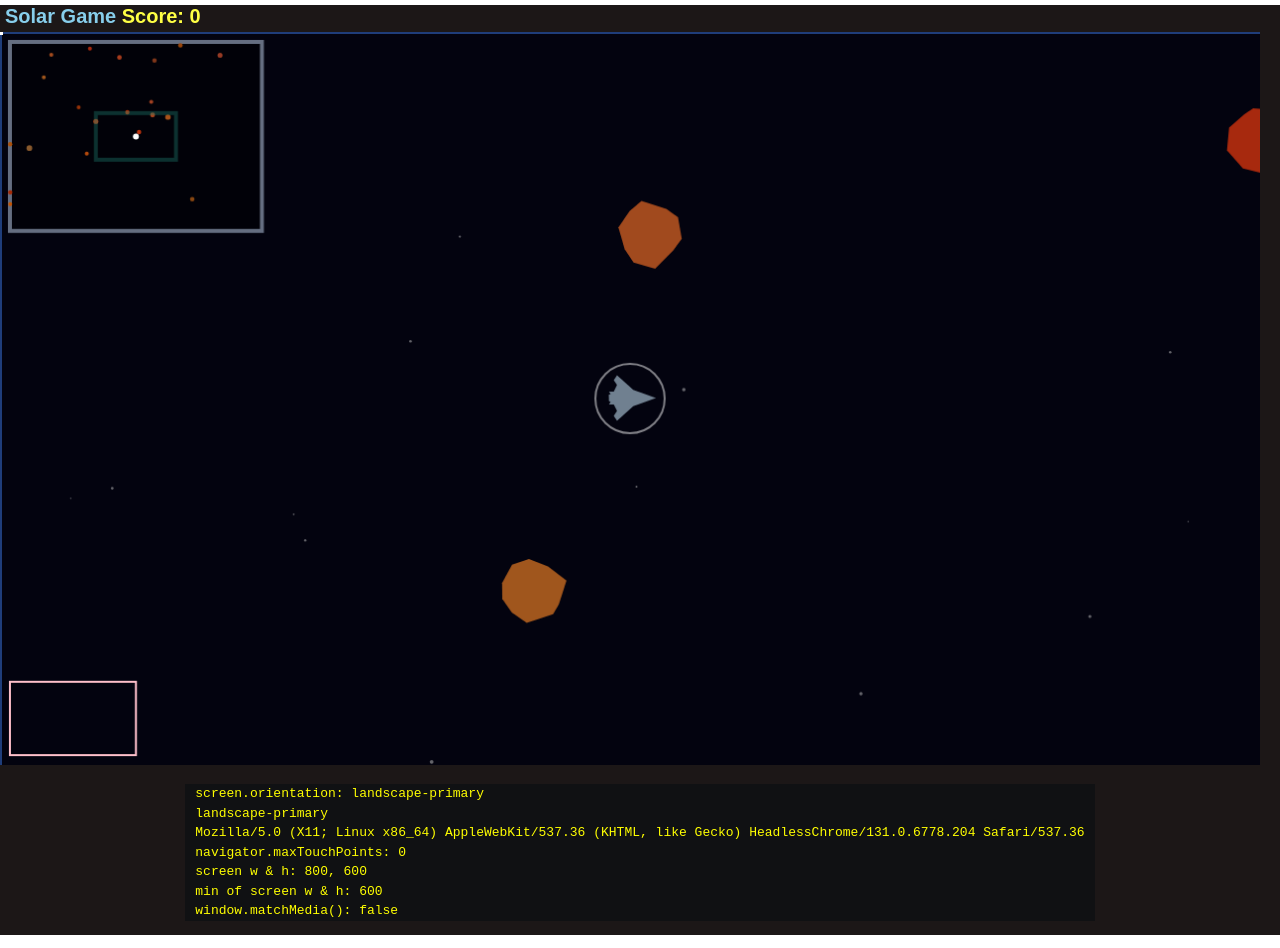
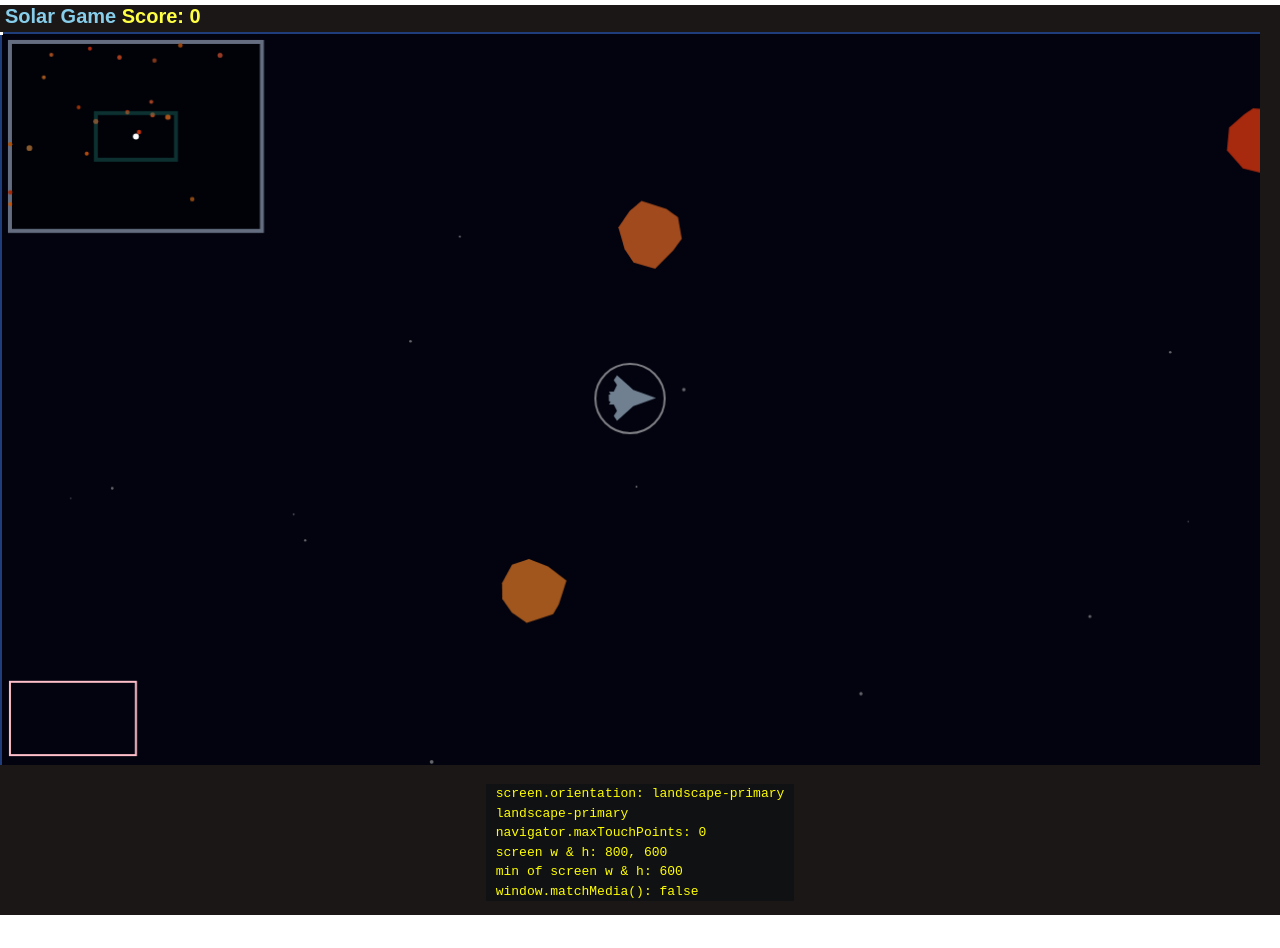
Before and after one commit to nickwelsh1/solargame, a website built with Vite: page index.html in a window 1280 px wide. Built offline with nearby package versions, Linux system fonts and the light colour scheme.

Commit message:
contain code width

```diff
--- a/src/game.js
+++ b/src/game.js
@@ -1270,7 +1270,7 @@ function isMobile() {
 
     debug(`screen.orientation: ${screen.orientation.type}`);
     debug(screen.orientation.type);
-    debug(navigator.userAgent);
+    // debug(navigator.userAgent);
     debug(`navigator.maxTouchPoints: ${navigator.maxTouchPoints}`);
     debug(`screen w & h: ${window.screen.width}, ${window.screen.height}`);
     debug(`min of screen w & h: ${Math.min(window.screen.width, window.screen.height)}`);
--- a/src/style.css
+++ b/src/style.css
@@ -147,9 +147,11 @@ pre {
 
 code {
   display: block;
+  max-width: calc(100vw - 20px);
   color: yellow;
   background-color: #101113;
   padding: 0 10px;
+  word-wrap: break-word;
 }
 
 .score,
```
